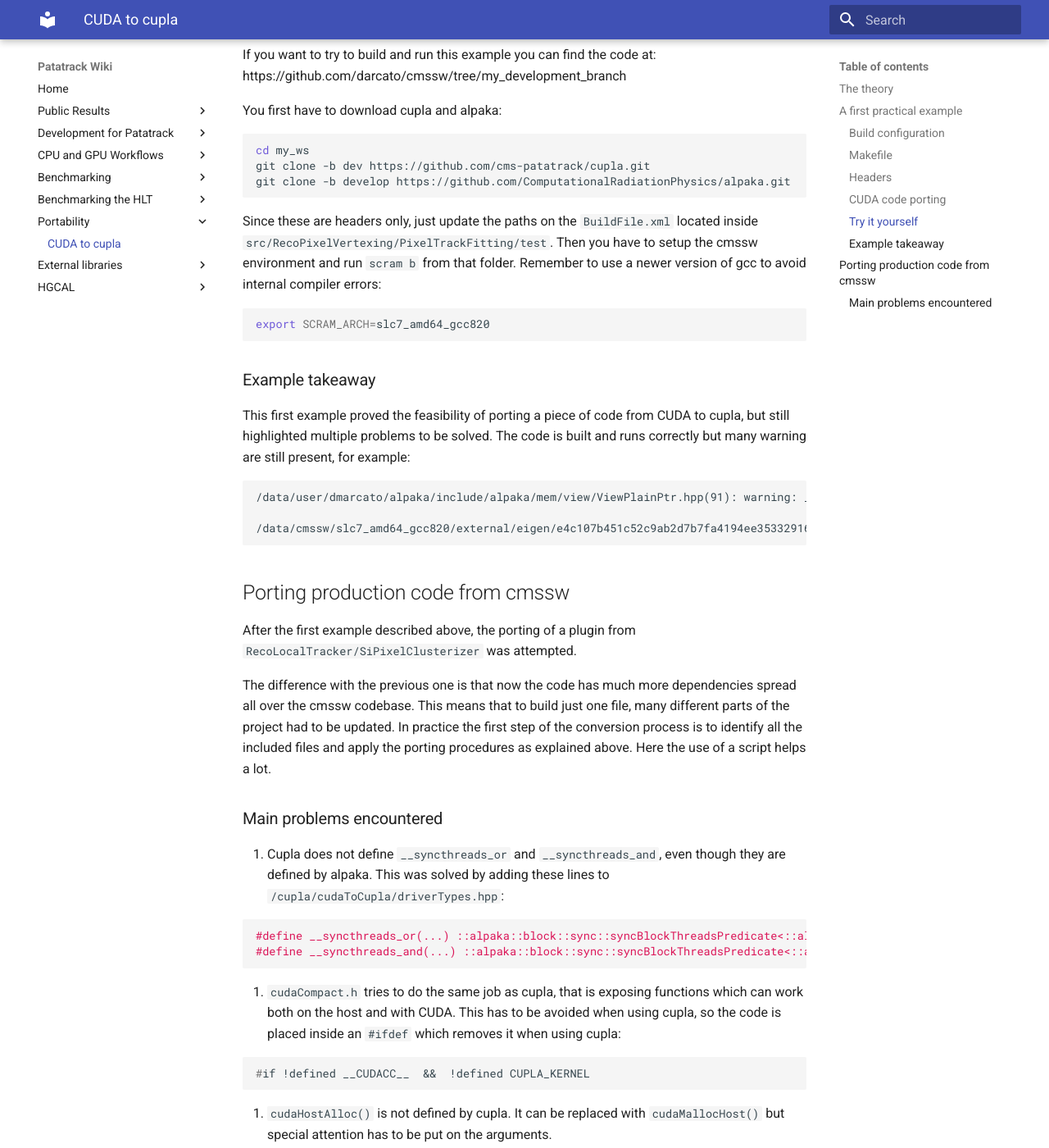
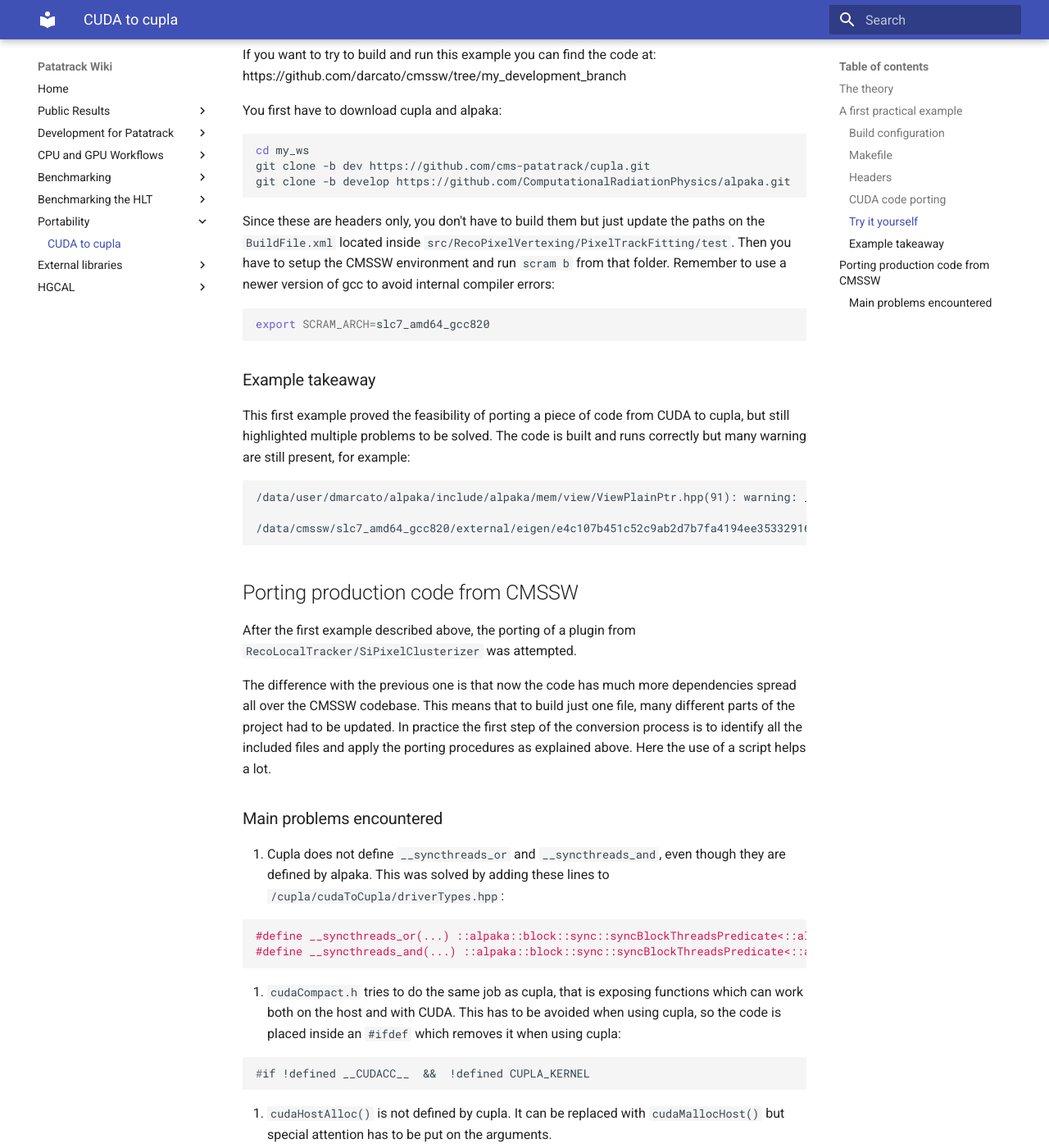
Before and after one commit to cms-patatrack/patatrack-website, an MkDocs documentation site: the page built from wiki/cuda2cupla.md, in a window 1280 px wide and 1400 px high, scrolled down 5111 px. Shown: the whole window at 82% size. Built offline with MkDocs 1.6.1 and Material for MkDocs 9.7.7, drawn with Linux system fonts in a browser that asks for light colours; some of the changed text lies outside the part shown.

Commit message:
Suggested fixes from Marco

````diff
--- a/wiki/cuda2cupla.md
+++ b/wiki/cuda2cupla.md
@@ -91,7 +91,7 @@
 
 ## A first practical example
 
-As a first test case, the `RecoPixelVertexing/PixelTrackFitting/test/testEigenGPUNoFit.cc` of cmssw was ported. This example uses eigen as en external library but is overall independent from the rest of the codebase.
+As a first test case, the `RecoPixelVertexing/PixelTrackFitting/test/testEigenGPUNoFit.cc` of CMSSW was ported. This example uses Eigen as en external library but is overall independent from the rest of the codebase.
 
 Here you will find some of the problems found and their solution.
 
@@ -176,7 +176,7 @@
 
 By including this file instead of `<cuda_to_cupla.hpp>` we managed to use a single header file for all the target devices. This requires to declare the `FOR_CUDA` macro in the build configuration, as can be seen in the above examples.
 
-When using external libraries which uses CUDA internally, as eigen, **the order of the includes is important**. We realized that by including Eigen after cupla, the macro definitions of cupla completely broke eigen, thus it is important to include it earlier.
+When using external libraries which uses CUDA internally, as Eigen, **the order of the includes is important**. We realized that by including Eigen after cupla, the macro definitions of cupla completely broke Eigen, thus it is important to include it earlier.
 
 This is something to keep in mind when considering moving a large codebase with many dependencies as all of those may have to be patched to be *cupla compliant*.
 
@@ -214,7 +214,7 @@
 git clone -b develop https://github.com/ComputationalRadiationPhysics/alpaka.git
 ```
 
-Since these are headers only, just update the paths on the `BuildFile.xml` located inside `src/RecoPixelVertexing/PixelTrackFitting/test`. Then you have to setup the cmssw environment and run `scram b` from that folder. Remember to use a newer version of gcc to avoid internal compiler errors:
+Since these are headers only, you don't have to build them but just update the paths on the `BuildFile.xml` located inside `src/RecoPixelVertexing/PixelTrackFitting/test`. Then you have to setup the CMSSW environment and run `scram b` from that folder. Remember to use a newer version of gcc to avoid internal compiler errors:
 
 ```bash
 export SCRAM_ARCH=slc7_amd64_gcc820
@@ -230,11 +230,11 @@
 /data/cmssw/slc7_amd64_gcc820/external/eigen/e4c107b451c52c9ab2d7b7fa4194ee35332916ec-pafccj/include/eigen3/Eigen/src/Core/products/GeneralBlockPanelKernel.h(1917): warning: calling a __host__ function from a __host__ __device__ function is not allowed
 ```
 
-## Porting production code from cmssw
+## Porting production code from CMSSW
 
 After the first example described above, the porting of a plugin from `RecoLocalTracker/SiPixelClusterizer` was attempted.
 
-The difference with the previous one is that now the code has much more dependencies spread all over the cmssw codebase. This means that to build just one file, many different parts of the project had to be updated. In practice the first step of the conversion process is to identify all the included files and apply the porting procedures as explained above. Here the use of a script helps a lot.
+The difference with the previous one is that now the code has much more dependencies spread all over the CMSSW codebase. This means that to build just one file, many different parts of the project had to be updated. In practice the first step of the conversion process is to identify all the included files and apply the porting procedures as explained above. Here the use of a script helps a lot.
 
 ### Main problems encountered
 
````
Also changed, not shown: other parts of wiki/cuda2cupla.md (+3 -3 lines).
